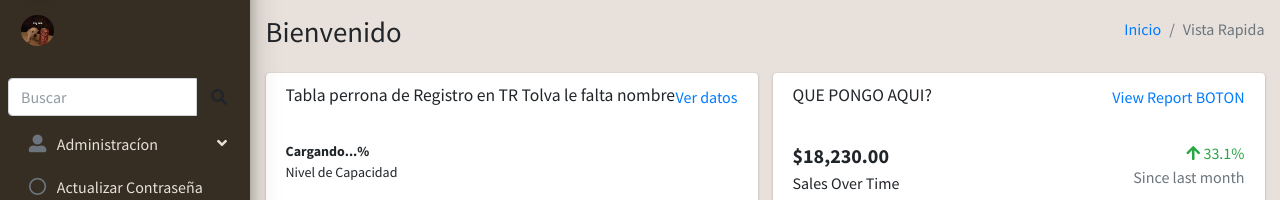
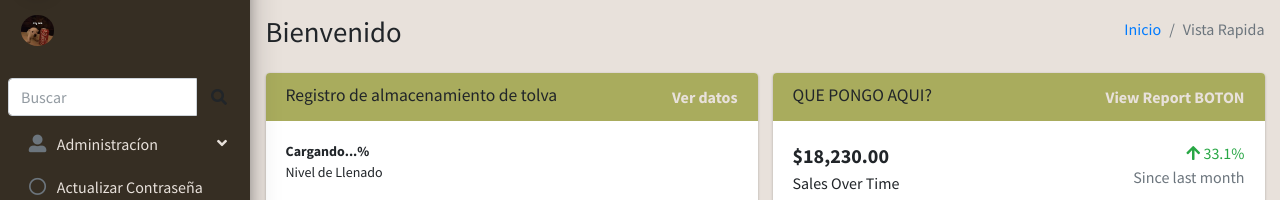
Before and after one commit to jorgejbz/proyect1, a Laravel app: template resources/views/admin/dashboard.blade.php in a window 1280 px wide. Shown: the part 57-257 px from the top of the page. Run offline with Laravel 12, Linux system fonts and the light colour scheme; the template is opened without the code that fills it, so the values that code supplies are empty; some libraries are stand-ins or nearby versions.

Commit message:
Cambio color graficas y font's

```diff
--- a/resources/views/admin/dashboard.blade.php
+++ b/resources/views/admin/dashboard.blade.php
@@ -28,17 +28,17 @@
           <div class="col-lg-6">
             {{-- card para el grafico de la tolva --}}
             <div class="card">
-              <div class="card-header border-0">
+              <div class="card-header border-0" style="background-color: #A9AC5D">
                 <div class="d-flex justify-content-between">
-                  <h3 class="card-title">Tabla perrona de Registro en TR Tolva le falta nombre</h3>
-                  <a href="{{ url('admin/capacitycontrol') }}">Ver datos</a>
+                  <h3 class="card-title">Registro de almacenamiento de tolva</h3>
+                  <a href="{{ url('admin/capacitycontrol') }}"style="color: #E8E1DB !important; font-weight: bold;">Ver datos</a>
                 </div>
               </div>
               <div class="card-body">
                 <div class="d-flex">
                   <p class="d-flex flex-column">
                     <span class="text-bold text-sm"><strong id="nivel-capacidad">{{ $nivelCapacidad ?? 'Cargando...' }}%</strong></span>
-                    <span class="text-sm">Nivel de Capacidad</span>
+                    <span class="text-sm">Nivel de Llenado</span>
 
                   </p>
                   <p class="ml-auto d-flex flex-column text-right">
@@ -178,10 +178,10 @@
           <!-- /.col-md-6 -->
           <div class="col-lg-6">
             <div class="card">
-              <div class="card-header border-0">
+              <div class="card-header border-0" style="background-color: #A9AC5D">
                 <div class="d-flex justify-content-between">
                   <h3 class="card-title">QUE PONGO AQUI?</h3>
-                  <a href="{{route('led')}}">View Report BOTON</a>
+                  <a href="{{route('led')}}" style="color: #E8E1DB !important; font-weight: bold;">View Report BOTON</a>
                 </div>
               </div>
               <div class="card-body">
--- a/tailwind.config.js
+++ b/tailwind.config.js
@@ -14,7 +14,11 @@
             fontFamily: {
                 sans: ['Figtree', ...defaultTheme.fontFamily.sans],
             },
+            colors: {
+                'verde' : '#A9AC5D'
+            },
         },
     },
+
     plugins: [],
 };
```
